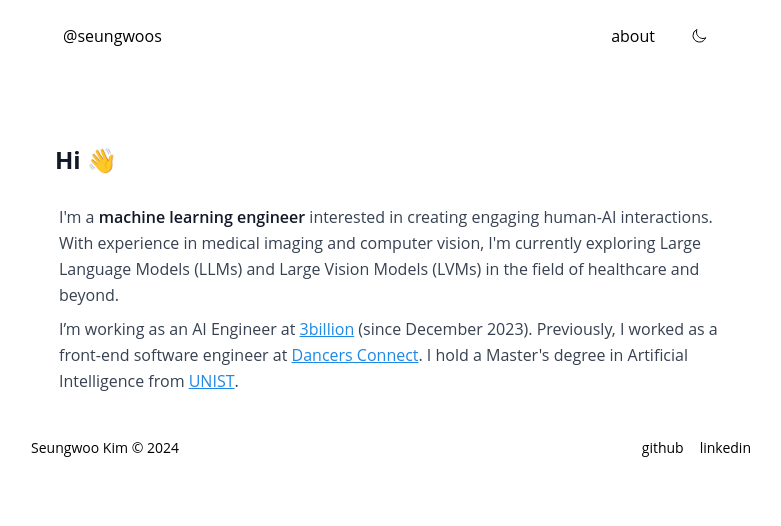
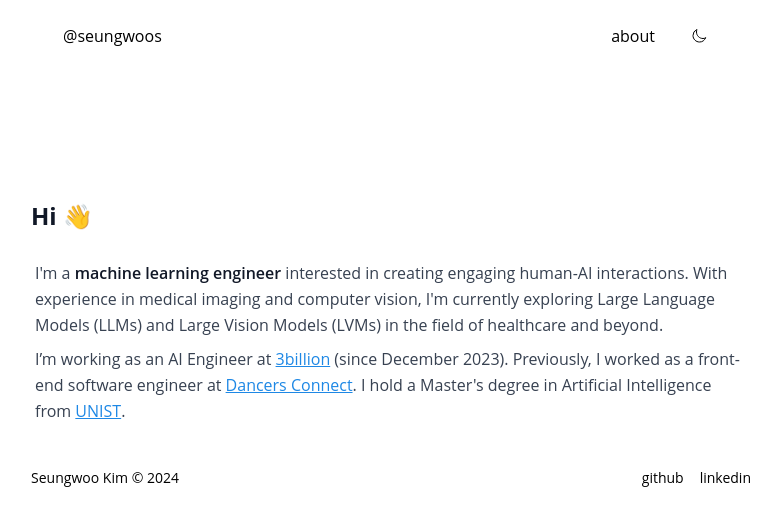
Before and after one commit to seungwoos/seungwoos.me, a Next.js app: page / in a window 1280 px wide. Shown: the top 526 px of the page, without its empty margins (249-1030 px from the left). Built offline with nearby package versions, Linux system fonts and the light colour scheme.

Commit message:
feat: remove unnecessary attributes

```diff
--- a/components/Container.tsx
+++ b/components/Container.tsx
@@ -5,10 +5,8 @@ import Header from "./Header";
 export default function Container({ children }: { children: React.ReactNode }) {
   return (
     <div className="min-h-window antialiased flex flex-col">
-      <div className="fixed top-0 w-full bg-white/90 dark:bg-black/90 z-10">
-        <Header />
-      </div>
-      <main className="max-w-2xl mx-auto pt-24 flex-grow">{children}</main>
+      <Header />
+      <main className="mx-auto pt-20 flex-grow">{children}</main>
       <Footer />
     </div>
   );
```
